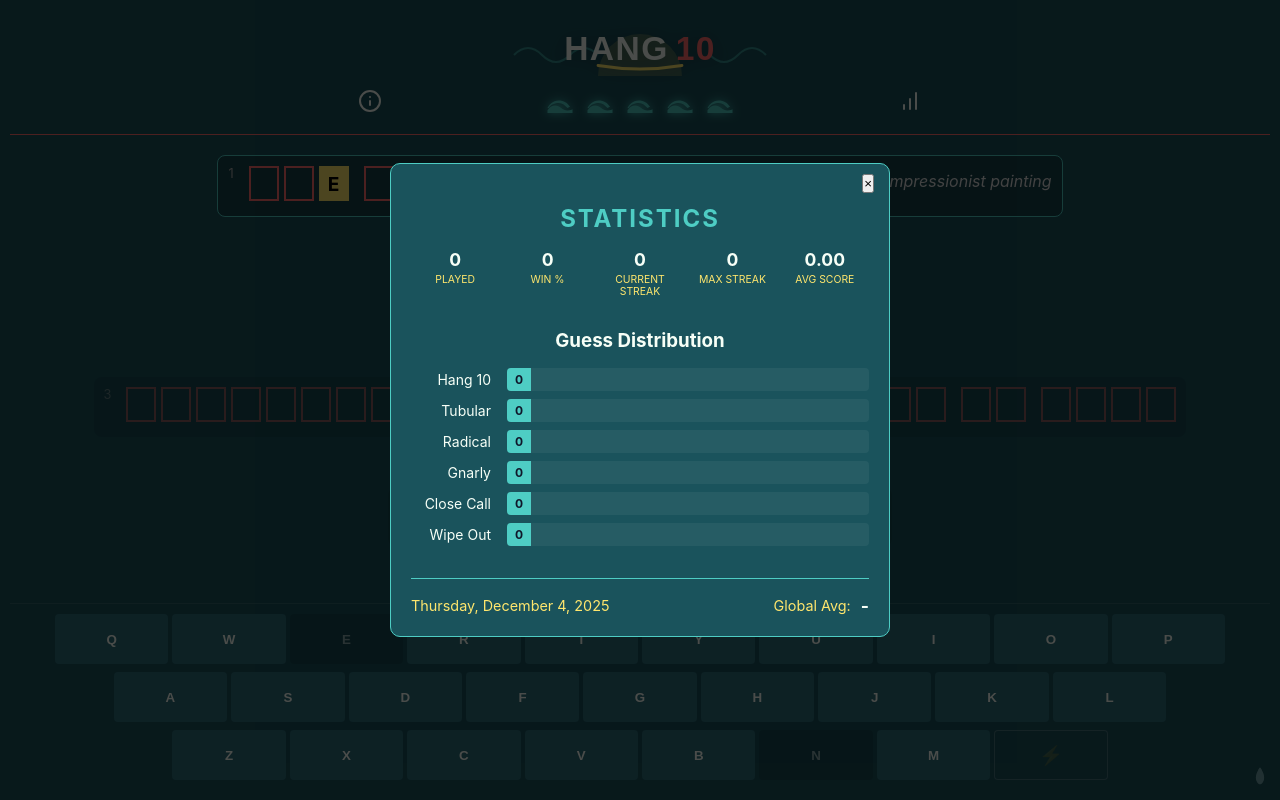
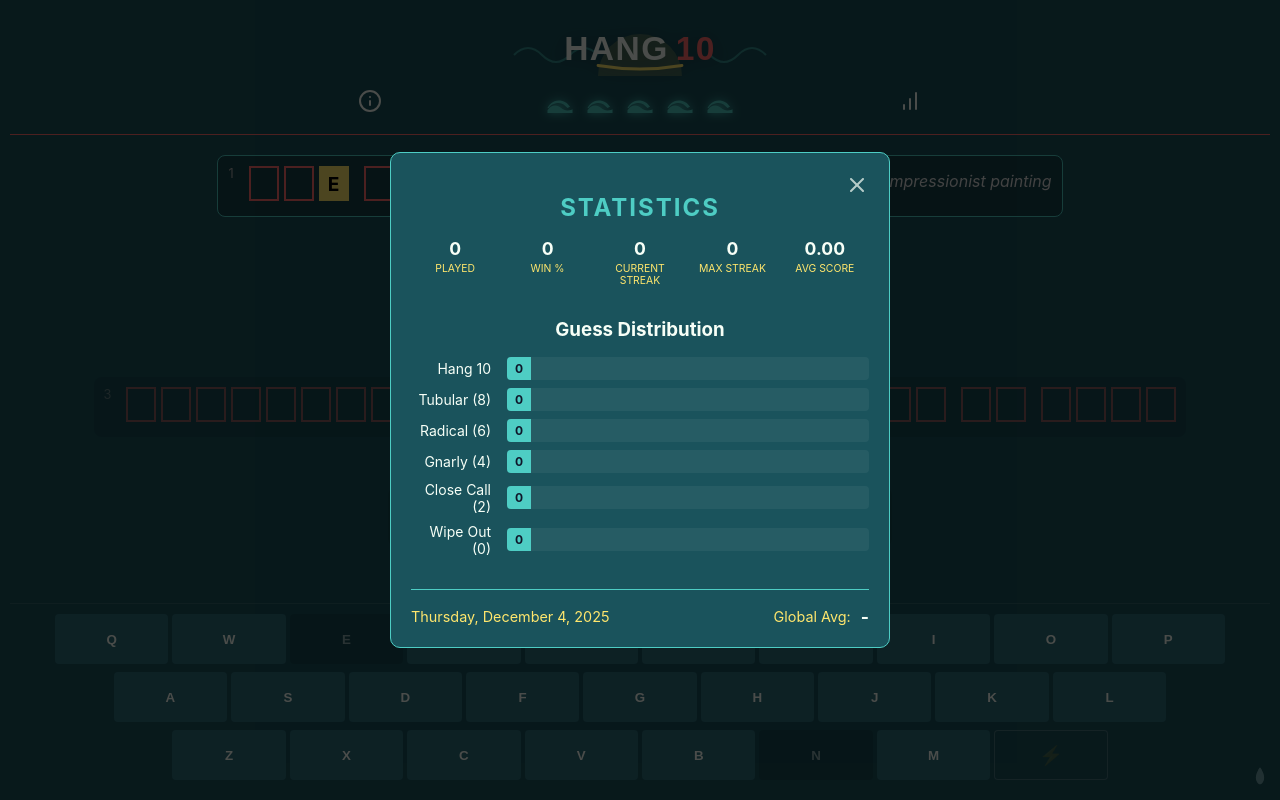
Before and after one commit to wtlebo/thirddegree, a React (Vite) app: page / in a window 1280 px wide. Both pictures are taken after a click on the button 910 px from the left and 102 px from the top of the page. Built offline with nearby package versions, Linux system fonts and the light colour scheme; no server answers; the database is empty.

Commit message:
Polish StatsModal: Fix avg score calc, new close btn, updated labels

```diff
--- a/src/components/StatsModal.tsx
+++ b/src/components/StatsModal.tsx
@@ -34,11 +34,11 @@ export const StatsModal: React.FC<StatsModalProps> = ({ stats, onClose, isOpen,
         : 0;
 
     const totalScore =
-        (stats.winDistribution.perfect * 5) +
-        (stats.winDistribution.oneStrike * 4) +
-        (stats.winDistribution.twoStrikes * 3) +
-        (stats.winDistribution.threeStrikes * 2) +
-        (stats.winDistribution.fourStrikes * 1);
+        (stats.winDistribution.perfect * 10) +
+        (stats.winDistribution.oneStrike * 8) +
+        (stats.winDistribution.twoStrikes * 6) +
+        (stats.winDistribution.threeStrikes * 4) +
+        (stats.winDistribution.fourStrikes * 2);
 
     const averageScore = stats.gamesPlayed > 0
         ? (totalScore / stats.gamesPlayed).toFixed(2)
@@ -75,7 +75,29 @@ export const StatsModal: React.FC<StatsModalProps> = ({ stats, onClose, isOpen,
     return (
         <div className="modal-overlay" onClick={onClose}>
             <div className="modal-content stats-modal" onClick={e => e.stopPropagation()} style={{ position: 'relative', paddingTop: '40px' }}>
-                <button className="modal-close" onClick={onClose} style={{ position: 'absolute', right: '15px', top: '10px' }}>&times;</button>
+                <button
+                    className="modal-close-icon"
+                    onClick={onClose}
+                    style={{
+                        position: 'absolute',
+                        right: '15px',
+                        top: '15px',
+                        background: 'none',
+                        border: 'none',
+                        cursor: 'pointer',
+                        color: 'var(--color-text)',
+                        opacity: 0.7,
+                        transition: 'opacity 0.2s',
+                        padding: '5px'
+                    }}
+                    onMouseEnter={e => e.currentTarget.style.opacity = '1'}
+                    onMouseLeave={e => e.currentTarget.style.opacity = '0.7'}
+                >
+                    <svg xmlns="http://www.w3.org/2000/svg" width="24" height="24" viewBox="0 0 24 24" fill="none" stroke="currentColor" strokeWidth="2" strokeLinecap="round" strokeLinejoin="round">
+                        <line x1="18" y1="6" x2="6" y2="18"></line>
+                        <line x1="6" y1="6" x2="18" y2="18"></line>
+                    </svg>
+                </button>
 
                 {latestGameSummary && (
                     <div className="daily-summary" style={{ marginBottom: '30px', borderBottom: '1px solid var(--color-border)', paddingBottom: '20px' }}>
@@ -91,7 +113,15 @@ export const StatsModal: React.FC<StatsModalProps> = ({ stats, onClose, isOpen,
                         </h1>
                         <p style={{ fontSize: '1.2rem', color: 'var(--color-text)' }}>
                             {latestGameSummary.status === 'won'
-                                ? `You completed today's puzzles with ${latestGameSummary.strikes} strike${latestGameSummary.strikes === 1 ? '' : 's'}.`
+                                ? (
+                                    <>
+                                        {latestGameSummary.strikes === 0 && "Great Job! Zero strikes = 10 points!"}
+                                        {latestGameSummary.strikes === 1 && "Nice! One strike = 8 points!"}
+                                        {latestGameSummary.strikes === 2 && "Solid! Two strikes = 6 points."}
+                                        {latestGameSummary.strikes === 3 && "Phew! Three strikes = 4 points."}
+                                        {latestGameSummary.strikes === 4 && "Close one! Four strikes = 2 points."}
+                                    </>
+                                )
                                 : "Better luck next time!"}
                         </p>
                     </div>
@@ -138,7 +168,7 @@ export const StatsModal: React.FC<StatsModalProps> = ({ stats, onClose, isOpen,
                         </div>
                     </div>
                     <div className="dist-row">
-                        <span className="dist-label">Tubular</span>
+                        <span className="dist-label">Tubular (8)</span>
                         <div className="dist-bar-container">
                             <div className="dist-bar" style={{
                                 width: getWidth(stats.winDistribution.oneStrike),
@@ -149,7 +179,7 @@ export const StatsModal: React.FC<StatsModalProps> = ({ stats, onClose, isOpen,
                         </div>
                     </div>
                     <div className="dist-row">
-                        <span className="dist-label">Radical</span>
+                        <span className="dist-label">Radical (6)</span>
                         <div className="dist-bar-container">
                             <div className="dist-bar" style={{
                                 width: getWidth(stats.winDistribution.twoStrikes),
@@ -160,7 +190,7 @@ export const StatsModal: React.FC<StatsModalProps> = ({ stats, onClose, isOpen,
                         </div>
                     </div>
                     <div className="dist-row">
-                        <span className="dist-label">Gnarly</span>
+                        <span className="dist-label">Gnarly (4)</span>
                         <div className="dist-bar-container">
                             <div className="dist-bar" style={{
                                 width: getWidth(stats.winDistribution.threeStrikes),
@@ -171,7 +201,7 @@ export const StatsModal: React.FC<StatsModalProps> = ({ stats, onClose, isOpen,
                         </div>
                     </div>
                     <div className="dist-row">
-                        <span className="dist-label">Close Call</span>
+                        <span className="dist-label">Close Call (2)</span>
                         <div className="dist-bar-container">
                             <div className="dist-bar" style={{
                                 width: getWidth(stats.winDistribution.fourStrikes),
@@ -182,7 +212,7 @@ export const StatsModal: React.FC<StatsModalProps> = ({ stats, onClose, isOpen,
                         </div>
                     </div>
                     <div className="dist-row">
-                        <span className="dist-label">Wipe Out</span>
+                        <span className="dist-label">Wipe Out (0)</span>
                         <div className="dist-bar-container">
                             <div className="dist-bar" style={{
                                 width: getWidth(stats.winDistribution.failed),
--- a/src/services/analytics.ts
+++ b/src/services/analytics.ts
@@ -66,13 +66,25 @@ import { getAggregateFromServer, average, count, query, where } from "firebase/f
 
 export const getDailyAverageScore = async (date: string): Promise<number | null> => {
     try {
-        const coll = collection(db, "game_logs_hang10");
+        // REBRAND DATE: 2025-12-15
+        // If the puzzle is from before the rebrand, check the old collection and normalize score.
+        const isLegacy = date < '2025-12-15';
+        const collectionName = isLegacy ? "game_logs" : "game_logs_hang10";
+
+        const coll = collection(db, collectionName);
         const q = query(coll, where("date", "==", date));
         const snapshot = await getAggregateFromServer(q, {
             averageScore: average("score")
         });
 
-        return snapshot.data().averageScore;
+        const rawAvg = snapshot.data().averageScore;
+
+        if (rawAvg === null) return null;
+
+        // Old scores were out of 5. New are out of 10.
+        // Normalize old scores by multiplying by 2.
+        return isLegacy ? rawAvg * 2 : rawAvg;
+
     } catch (error) {
         console.error("Error fetching daily average:", error);
         return null;
```
